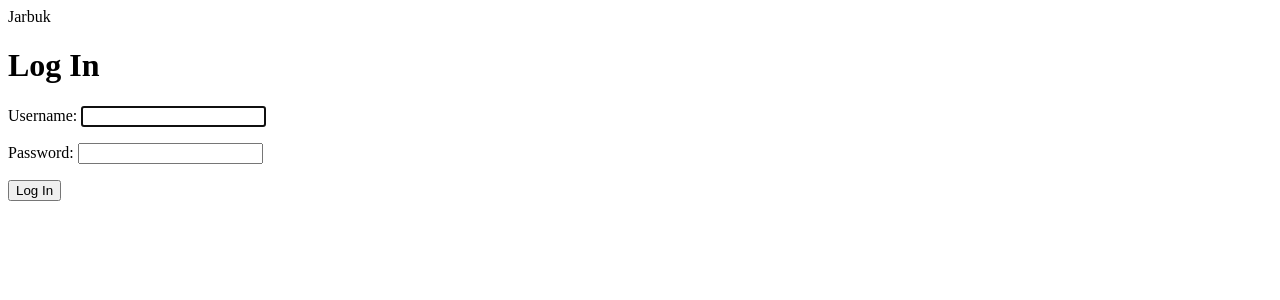
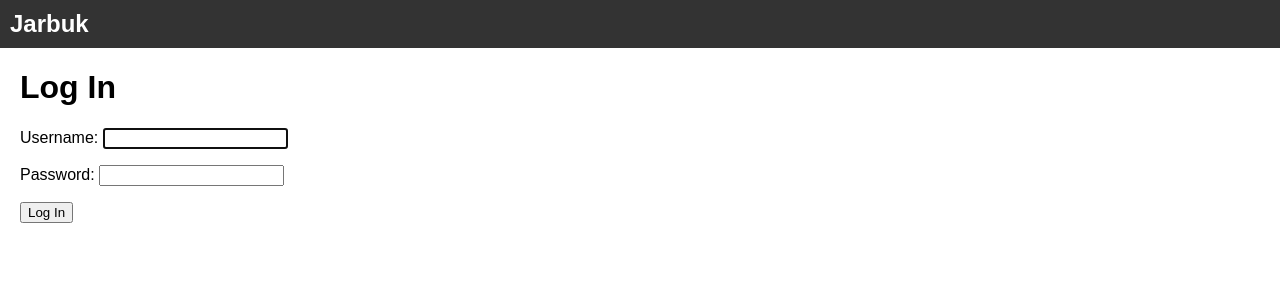
Before and after one commit to mai-kel/Jarbuk, a Django app: page /login/ in a window 1280 px wide. Shown: the top 300 px of the page. Run offline with Django 5.2, Linux system fonts and the light colour scheme.

Commit message:
Added logout form to base.html and added base.css

```diff
--- /dev/null
+++ b/social_media_site/static/css/base.css
@@ -0,0 +1,40 @@
+body {
+    font-family: Arial, sans-serif;
+    margin: 0;
+    padding: 0;
+}
+
+#header {
+    background-color: #333;
+    color: #fff;
+    padding: 10px;
+    display: flex;
+    justify-content: space-between; /* Added to space items evenly */
+}
+
+.logo {
+    font-size: 24px;
+    font-weight: bold;
+    order: 1; /* Added to control the order in flex layout */
+}
+
+.logout {
+    order: 2; /* Added to control the order in flex layout */
+}
+
+.logout form {
+    margin: 0;
+}
+
+.logout button {
+    color: #fff;
+    background-color: #555;
+    border: none;
+    padding: 5px 10px;
+    border-radius: 5px;
+    cursor: pointer;
+}
+
+#content {
+    margin: 20px;
+}
--- a/social_media_site/templates/base.html
+++ b/social_media_site/templates/base.html
@@ -3,6 +3,7 @@
 <html>
     <head>
         <title>{%block title%}{%endblock%}</title>
+        <link href="{% static "css/base.css" %}" rel="stylesheet">
     </head>
 
     <body>
@@ -11,6 +12,13 @@
             <span class="logo">Jarbuk</span>
             {% if request.user.is_authenticated %}
                 <!-- TODO make menu item for logged users (profile, chat etc.) -->
+                <span class="logout">
+                    <form method="post" action="{% url 'site:logout' %}">
+                        {% csrf_token %}
+                        <button type="submit">Logout</button>
+                    </form>
+
+                </span>
             {% endif %}
         </div>
 
```
